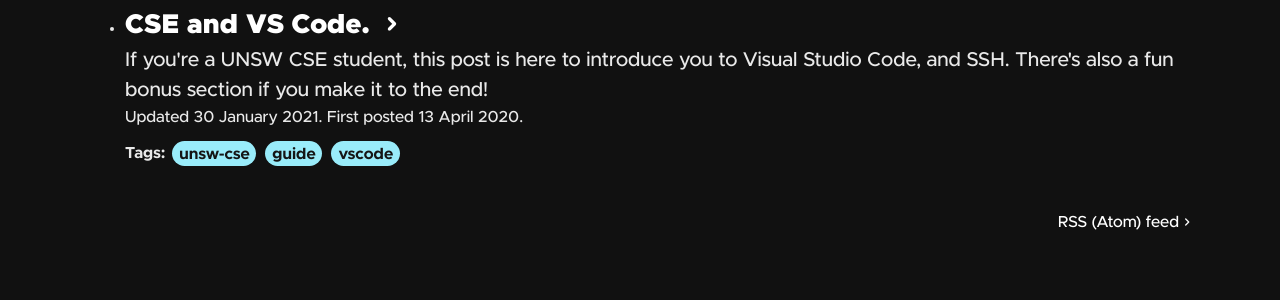
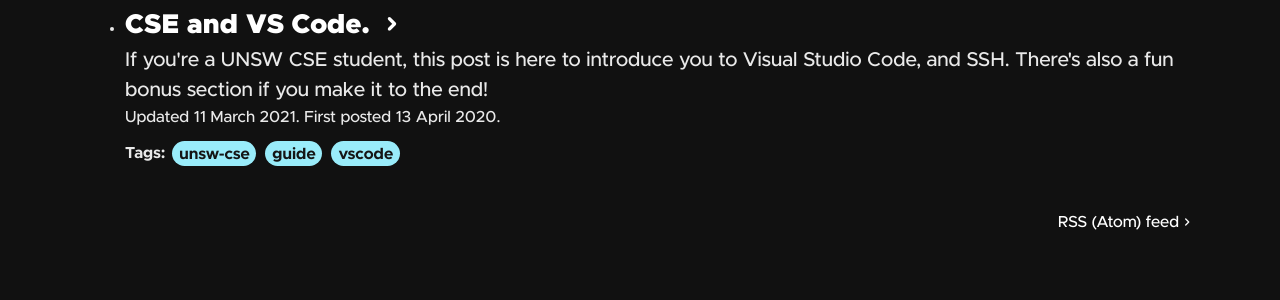
Before and after one commit to jeffreydyao/abiramen.github.io, a Jekyll site: the page built from posts.html, in a window 1280 px wide and 900 px high, scrolled down 567 px. Shown: the part 292-592 px from the top of the window. Built offline with Jekyll 4.4.1, drawn with Linux system fonts in a browser that asks for light colours; nearby versions of some CDN libraries.

Commit message:
Fix broken link - thanks @angenibai

```diff
--- a/_posts/2020-09-18-vscode-and-cse.md
+++ b/_posts/2020-09-18-vscode-and-cse.md
@@ -3,7 +3,7 @@
 short: cse-setup
 title: CSE and VS Code
 time: 13 April 2020
-last-update: 30 January 2021
+last-update: 11 March 2021
 layout: post
 tags: unsw-cse guide vscode
 desc: If you're a UNSW CSE student, this post is here to introduce you to Visual Studio Code, and SSH. There's also a fun bonus section if you make it to the end!
@@ -207,7 +207,7 @@
 
 ## Official guide
 
-As of late October 2020, CSE now has an official guide available for using VS Code to connect over SSH. While the steps you've just followed cover all of what's in the guide (and more!), and is up-to-date as of the time of writing, you can find the official guide [here](https://www.cse.unsw.edu.au/~learn/homecomputing/VS Code/){: target="_blank"}.
+As of late October 2020, CSE now has an official guide available for using VS Code to connect over SSH. While the steps you've just followed cover all of what's in the guide (and more!), and is up-to-date as of the time of writing, you can find the official guide [here](https://www.cse.unsw.edu.au/~learn/homecomputing/vscode/){: target="_blank"}.
 
 ## Acknowledgements
 
```
